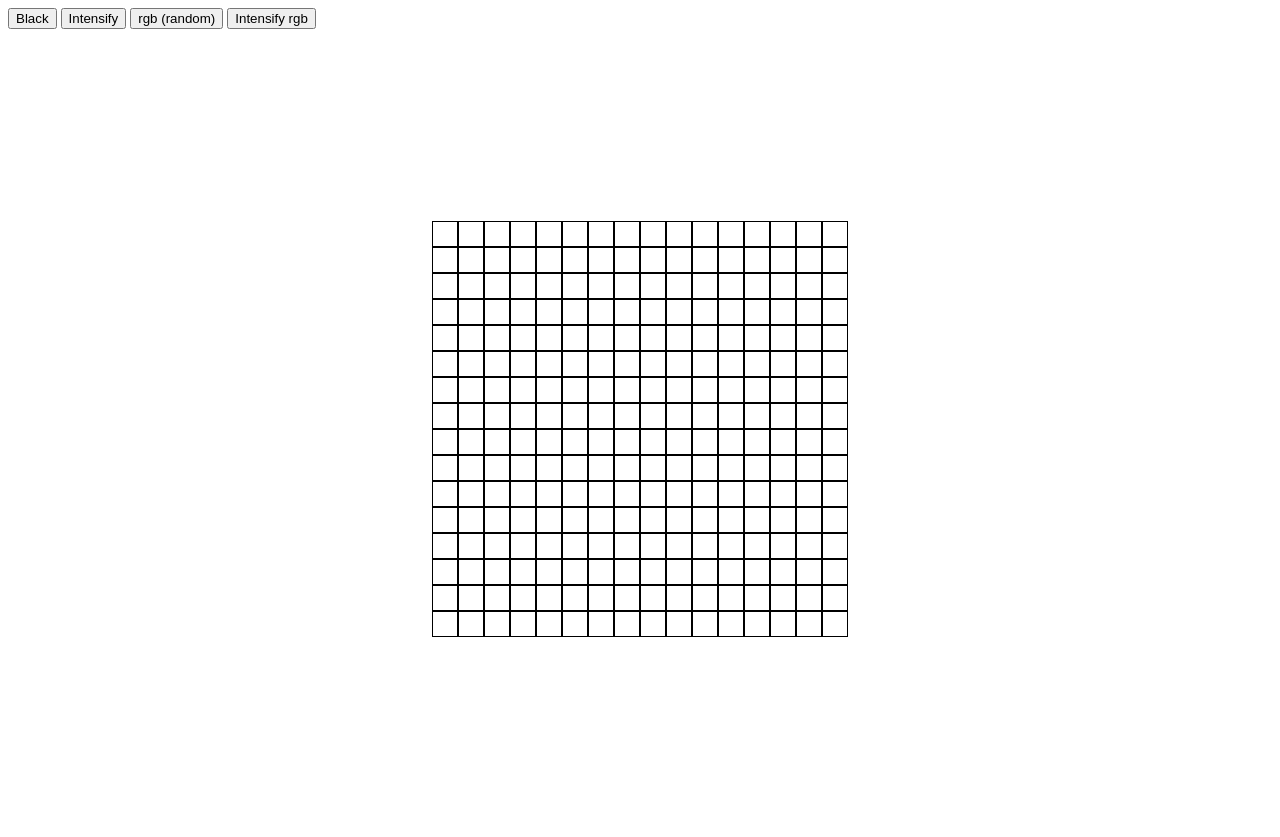
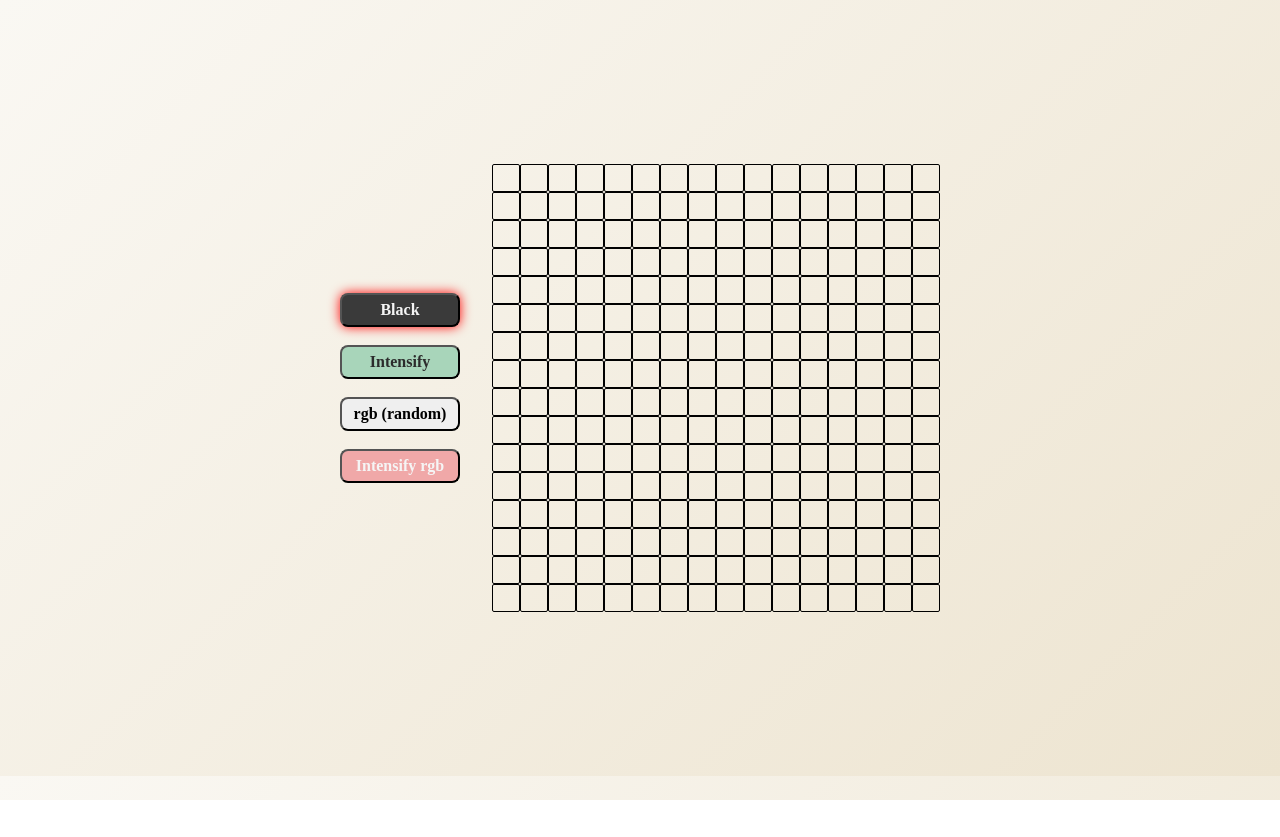
Before and after one commit to shinjukuarc/Etch-a-sketch, a plain HTML site: page index.html in a window 1280 px wide. After the commit the page ends 800 px from the top, so only its background shows below. Drawn offline with Linux system fonts and the light colour scheme.

Commit message:
--version 2: added some ui changes removed unnecessary commands

```diff
--- a/code.js
+++ b/code.js
@@ -1,45 +1,37 @@
-const body=document.querySelector('body')
-const container=document.createElement('div')
-container.classList.add('container')
-body.appendChild(container)
+const program=document.querySelector('.program')
+const container=document.querySelector('.container')
+program.appendChild(container)
+const bigSquare=document.createElement('div')
+bigSquare.classList.add('big-square')
+container.appendChild(bigSquare)
 
+const allButtons=document.querySelectorAll('button')
 const black=document.querySelector('.black')
 const darken=document.querySelector('.intensify.BW')
 const rgb=document.querySelector('.rgb')
 const rgbOpaque=document.querySelector('.intensify.RGB')
 let currentClass='black'
-
-darken.classList.remove('intensify', 'BW')
-rgb.classList.remove('rgb')
-rgbOpaque.classList.remove('intensify', 'RGB')
+black.id='highlight'
 
 black.addEventListener('click', ()=> {
-    black.classList.add('black')
-    darken.classList.remove('intensify', 'BW')
-    rgb.classList.remove('rgb')
-    rgbOpaque.classList.remove('intensify', 'RGB')
     currentClass='black'
+    allButtons.forEach(element=> {element.id=''})
+    black.id='highlight'
 })
 darken.addEventListener('click', ()=> {
-    darken.classList.add('intensify', 'BW')
-    black.classList.remove('black')
-    rgb.classList.remove('rgb')
-    rgbOpaque.classList.remove('intensify', 'RGB')
     currentClass='darken'
+    allButtons.forEach(element=> {element.id=''})
+    darken.id='highlight'
 })
 rgb.addEventListener('click', ()=> {
-    rgb.classList.add('rgb')
-    darken.classList.remove('intensify', 'BW')
-    black.classList.remove('black')
-    rgbOpaque.classList.remove('intensify', 'RGB')
     currentClass='rgb'
+    allButtons.forEach(element=> {element.id=''})
+    rgb.id='highlight'
 })
 rgbOpaque.addEventListener('click', ()=> {
-    rgbOpaque.classList.add('intensify', 'RGB')
-    darken.classList.remove('intensify', 'BW')
-    black.classList.remove('black')
-    rgb.classList.remove('rgb')
     currentClass='rgbOpaque'
+    allButtons.forEach(element=> {element.id=''})
+    rgbOpaque.id='highlight'
 })
 
 const changeColor=(x,y,z)=> {
@@ -65,7 +57,7 @@ for (let r=0; r<16; r++) {
     colors[r]=[]
     let rectangle=document.createElement('div')
     rectangle.classList.add('rectangle')
-    container.appendChild(rectangle)
+    bigSquare.appendChild(rectangle)
     for (let c=0; c<16; c++) {
         let square=document.createElement('div')
         square.classList.add('square')
--- a/index.html
+++ b/index.html
@@ -7,10 +7,17 @@
     <link rel="stylesheet" href="main.css">
 </head>
 <body>
-    <button class="black">Black</button>
-    <button class="intensify BW">Intensify</button>
-    <button class="rgb">rgb (random)</button>
-    <button class="intensify RGB">Intensify rgb</button>
+    <div class="program">
+        <div class="button-container">
+            <button id="one" class="black">Black</button>
+            <button id="two" class="intensify BW">Intensify</button>
+            <button id="three" class="rgb">rgb (random)</button>
+            <button id="four" class="intensify RGB">Intensify rgb</button>
+        </div>
+        <div class="container">
+
+        </div>
+    </div>
     <script src="code.js"></script>
 </body>
 </html>
--- a/main.css
+++ b/main.css
@@ -1,8 +1,46 @@
-.container {
+body {
+    background: linear-gradient(135deg, #faf8f3 0%, #ede4d0 100%);
+}
+.program {
+    display: flex;
+    justify-content: center;
+    align-items: center;
+    height: 95vh;
+    gap: 32px;
+
+}
+.button-container {
     display: flex;
     flex-direction: column;
-    width: 100%;
-    height: 100vh;
+    gap: 18px;
+    justify-content: center;
+}
+button {
+    padding: 6px 12px;
+    border-radius: 8px;
+    font-family: 'Poppins';
+    font-size: 16px;
+    font-weight: 700;
+}
+.black {
+    background-color:#3a3a3a;
+    color: #f5f5f5;
+}
+.intensify.BW {
+    background-color:#a8d5ba;
+    color: #2c2c2c;
+}
+.rpg {
+    background-color:#a8d9e8;
+    color: #2c2c2c;
+}
+.intensify.RGB {
+    background-color:#f0a8a8;
+    color: #f5f5f5;
+}
+.big-square {
+    display: flex;
+    flex-direction: column;
     align-items:center ;
     justify-content:center ;
 }
@@ -12,5 +50,10 @@
 .square {
     margin: none;
     border: 1px solid black;
-    padding: 12px;
+    padding: 13px;
+    border-radius: 2px;
+
 }
+#highlight {
+    box-shadow: 0 0 12px rgb(255, 0, 0);
+}
```
